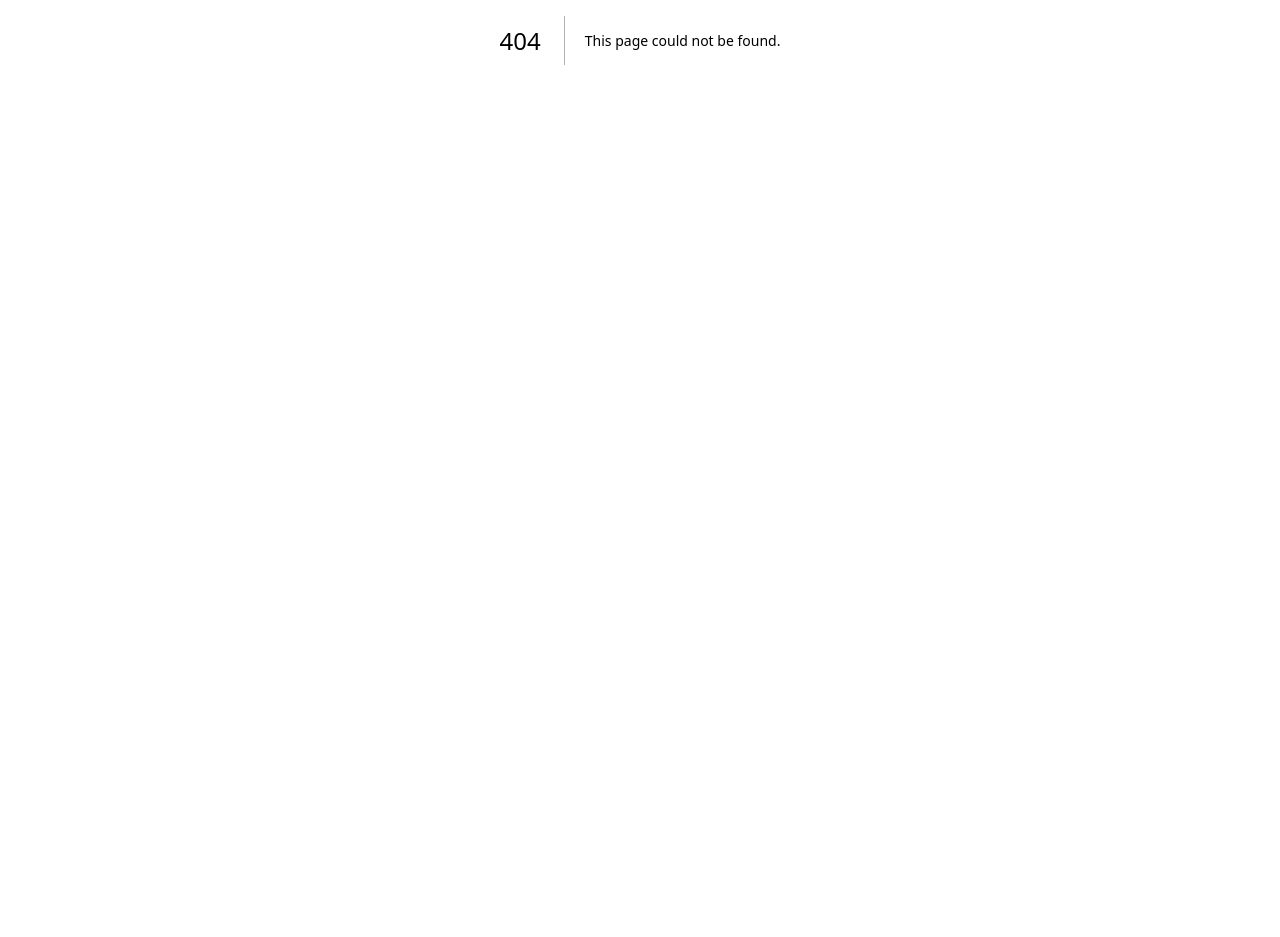
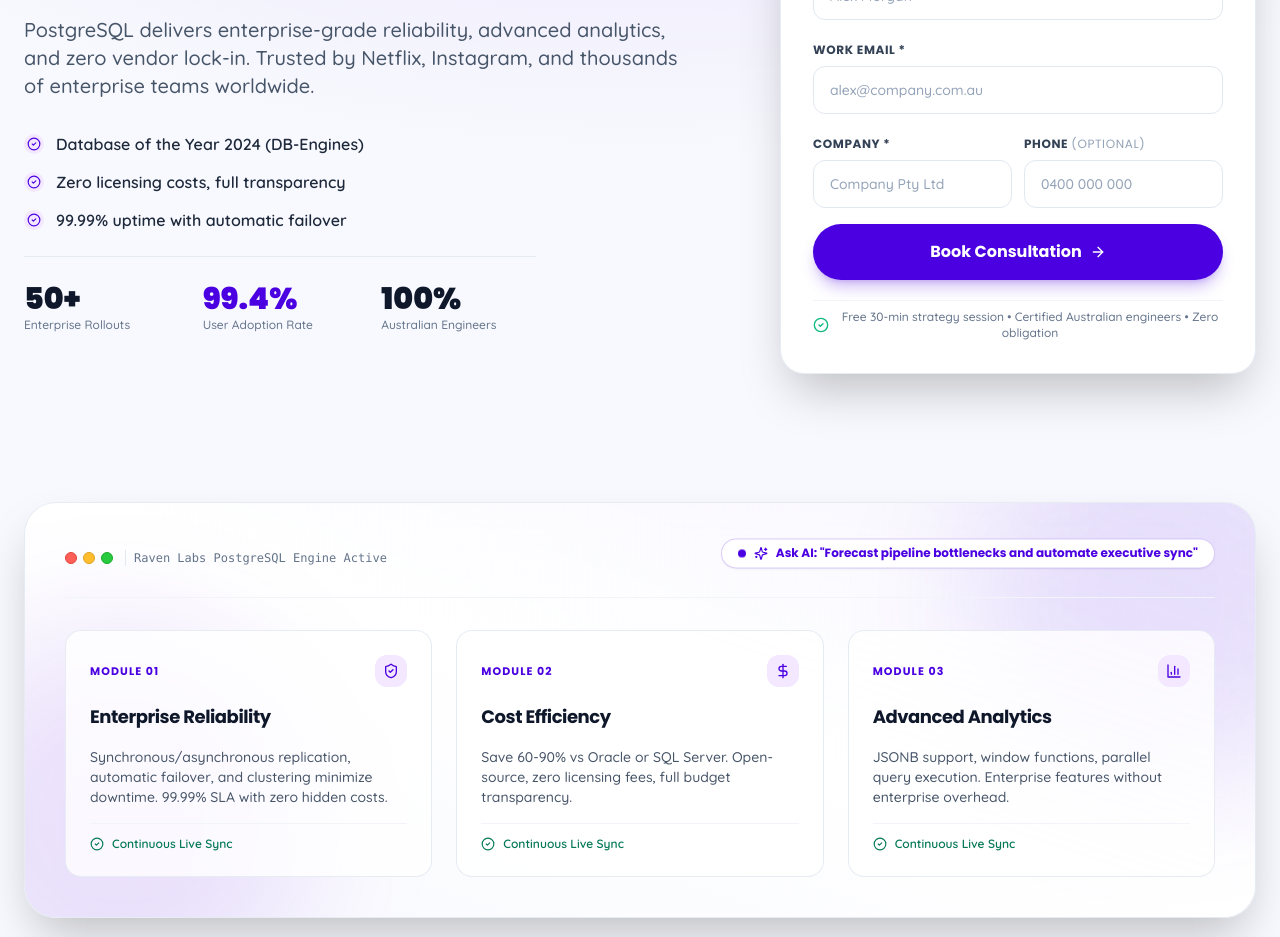
Before and after one commit to sreekar-gkb/Landing-pages-ravenlabs, a Next.js app: page /postgres-enterprise-db in a window 1280 px wide. Before the commit this address had no page. Shown: the part 360-1297 px from the top of the page. Before the commit the page ends 800 px from the top, so only its background shows below. Built offline with nearby package versions, Linux system fonts and the light colour scheme; no server answers.

Commit message:
Deploy postgres-enterprise-db landing page

```diff
--- /dev/null
+++ b/app/postgres-enterprise-db/page.tsx
@@ -0,0 +1,153 @@
+'use client'
+
+import type { CampaignContent } from '@/components/template/CampaignContent.types'
+import CampaignTemplate from '@/components/template/CampaignTemplate'
+
+const content: CampaignContent = {
+  partnerName: 'PostgreSQL',
+
+  nav: {
+    phoneHref: 'tel:1300305009',
+    phoneLabel: 'Give us a call',
+  },
+
+  hero: {
+    headlineTemplate: 'Enterprise Database {that costs 90% less}',
+    subhead: 'PostgreSQL delivers enterprise-grade reliability, advanced analytics, and zero vendor lock-in. Trusted by Netflix, Instagram, and thousands of enterprise teams worldwide.',
+    bullets: [
+      'Database of the Year 2024 (DB-Engines)',
+      'Zero licensing costs, full transparency',
+      '99.99% uptime with automatic failover',
+    ],
+    formHeading: 'Schedule Your Consultation',
+    formSubhead: 'Get a personalized assessment of your database migration and cost savings.',
+    ctaLabel: 'Book Consultation',
+  },
+
+  trustBar: {
+    label: 'Trusted by Netflix, Instagram, financial institutions, and enterprises across Australia',
+    placeholderCount: 5,
+  },
+
+  problem: {
+    heading: 'You\'re paying Oracle/SQL Server costs without the payoff',
+    body: 'Most enterprises spend $500k+/year on proprietary database licensing. Your team is locked into vendor upgrades, forced migrations, and limited features. Meanwhile, Netflix and Instagram scaled to billions of records on PostgreSQL—for free, with full control. Your database should work for you, not hold you back.',
+  },
+
+  answer: {
+    heading: 'PostgreSQL: Enterprise reliability meets open-source freedom',
+    subhead: 'Advanced features, zero vendor lock-in, and transparent costs—the database enterprise teams choose.',
+    benefits: [
+      {
+        title: 'Enterprise Reliability',
+        body: 'Synchronous/asynchronous replication, automatic failover, and clustering minimize downtime. 99.99% SLA with zero hidden costs.',
+        icon: 'shield',
+      },
+      {
+        title: 'Cost Efficiency',
+        body: 'Save 60-90% vs Oracle or SQL Server. Open-source, zero licensing fees, full budget transparency.',
+        icon: 'dollar-sign',
+      },
+      {
+        title: 'Advanced Analytics',
+        body: 'JSONB support, window functions, parallel query execution. Enterprise features without enterprise overhead.',
+        icon: 'chart',
+      },
+      {
+        title: 'Zero Lock-In',
+        body: 'Full source code access, ANSI SQL standard, migrate anytime. You own your data and your future.',
+        icon: 'lock',
+      },
+      {
+        title: 'Extensibility',
+        body: 'Add custom functions using Python, Perl, or other languages. Build on open standards, not proprietary APIs.',
+        icon: 'sparkles',
+      },
+    ],
+  },
+
+  proof: {
+    testimonials: [
+      {
+        quote: 'Migrated from Oracle to PostgreSQL and cut licensing costs by $850k annually. Performance improved, and our team has full transparency. Best decision we made for our infrastructure.',
+        name: 'David Chen',
+        title: 'Head of Infrastructure, FinTech Startup',
+        sample: true,
+      },
+    ],
+  },
+
+  process: {
+    heading: 'Your PostgreSQL Implementation Roadmap',
+    subhead: 'Phased approach. Your team stays productive. Go-live in 6-12 weeks for most enterprises.',
+    steps: [
+      {
+        title: 'Assess',
+        body: 'Diagnostic audit of your current database, licensing, performance gaps, and security posture.',
+      },
+      {
+        title: 'Architect',
+        body: 'Design replication strategy, failover architecture, security controls, and migration approach.',
+      },
+      {
+        title: 'Migrate',
+        body: 'Zero-downtime migration from Oracle/SQL Server with parallel systems, full data validation, and rollback capability.',
+      },
+      {
+        title: 'Optimize',
+        body: 'Performance tuning, indexing strategy, query optimization, and staff training for peak efficiency.',
+      },
+      {
+        title: 'Support',
+        body: 'Ongoing 24/7 monitoring, optimization, quarterly reviews, and continuous improvement cycles.',
+      },
+    ],
+  },
+
+  faq: {
+    heading: 'Frequently Asked Questions',
+    items: [
+      {
+        q: 'How much can we save vs Oracle/SQL Server?',
+        a: 'Most enterprises save 60-90% on licensing. A typical $500k/year Oracle customer drops to $50-150k with PostgreSQL. Calculate your exact savings in a discovery call.',
+      },
+      {
+        q: 'Is PostgreSQL suitable for mission-critical applications?',
+        a: 'Absolutely. Used by Netflix, Instagram, financial institutions handling billions of daily transactions. Proven reliability at scale.',
+      },
+      {
+        q: 'What about migration risk from Oracle/SQL Server?',
+        a: 'We perform zero-downtime migrations with parallel systems running side-by-side. Full validation and instant rollback capability throughout.',
+      },
+      {
+        q: 'Do we need specialized DBA skills?',
+        a: 'PostgreSQL is maintainable by standard DBAs. We provide training and documentation. Easier than Oracle or SQL Server in many ways.',
+      },
+      {
+        q: 'What support options are available?',
+        a: 'We offer 24/7 Australian-based support via EnterpriseDB or Fujitsu distributions. SLAs, dedicated contacts, and proactive monitoring included.',
+      },
+      {
+        q: 'How long does implementation take?',
+        a: 'Typical enterprise implementations: 6-12 weeks from assessment to full production deployment, depending on complexity and data volume.',
+      },
+    ],
+  },
+
+  finalCta: {
+    heading: 'Ready to transform your database infrastructure?',
+    body: 'Schedule your 30-minute technical assessment. Discover your exact cost savings, migration timeline, and implementation roadmap—no commitment required.',
+    ctaLabel: 'Schedule Consultation',
+    reassurance: 'Free assessment • No obligation • Australian specialists',
+  },
+
+  footer: {
+    aboutLine: 'Raven Labs is a PostgreSQL and database implementation specialist based in Australia, helping enterprises migrate from proprietary systems.',
+    abn: 'ABN 12 345 678 901',
+    partnerAttribution: 'PostgreSQL is a trademark of the PostgreSQL Global Development Group. Raven Labs is an independent, certified PostgreSQL specialist partner; this page is not published or endorsed by the PostgreSQL Global Development Group.',
+  },
+}
+
+export default function Page() {
+  return <CampaignTemplate campaign="postgres-enterprise-db" content={content} />
+}
--- /dev/null
+++ b/app/postgres-enterprise-db/thanks/page.tsx
@@ -0,0 +1,15 @@
+'use client'
+
+import ThanksTemplate from '@/components/template/ThanksTemplate'
+
+export default function ThanksPage() {
+  return (
+    <ThanksTemplate
+      campaign="postgres-enterprise-db"
+      partnerName="PostgreSQL"
+      nav={{ phoneHref: 'tel:1300305009', phoneLabel: 'Give us a call' }}
+      heading="Thanks for reaching out."
+      body="One of our PostgreSQL specialists will contact you within one business day to schedule your consultation and discuss your database migration path."
+    />
+  )
+}
```
Also changed, not shown: data/campaigns.json (+8 -0 lines).
